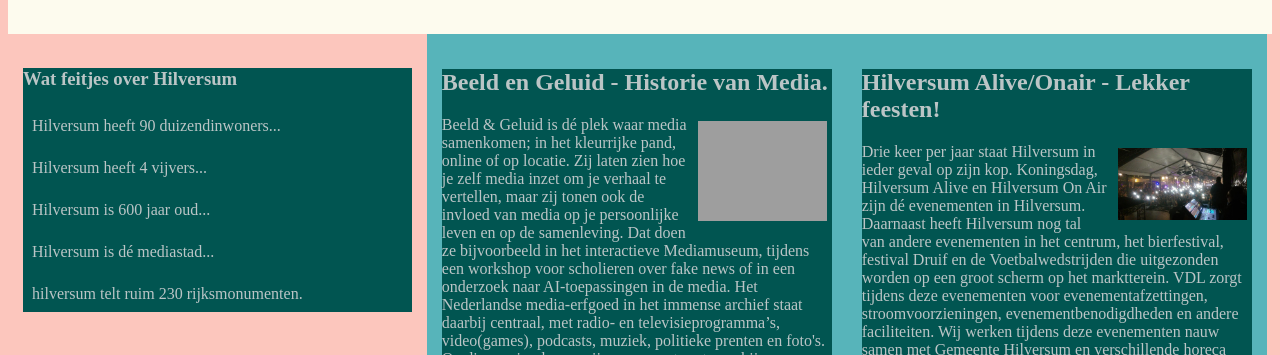
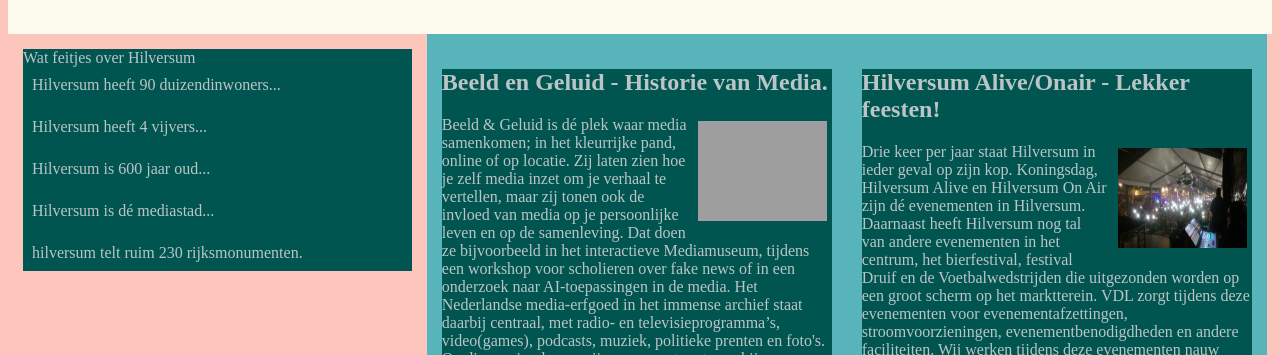
Before and after one commit to rdennisbrandon/hilverlive, a plain HTML site: page index.html in a window 1280 px wide. Shown: the part 597-952 px from the top of the page. Drawn offline with Linux system fonts and the light colour scheme; grey boxes are pictures that could not be loaded.

Commit message:
Update index.html

```diff
--- a/index.html
+++ b/index.html
@@ -102,11 +102,11 @@
     </head>
      <body>
       <div class="header">
-      <header><h1><img src="hilversumfoto.jpg" id="fotohil" title="Een bovenaanzicht van Hilversum vlakbij de St.Vituskerk" alt="Een foto van de St.Vituskerk en omgeving van bovenaf."><strike>Hillywood</strike> Hilversum - where the magic happens</h1></div></header>
+      <header><h1><img src="hilversumfoto.jpg" id="fotohil" title="Een bovenaanzicht van Hilversum vlakbij de St.Vituskerk" alt="Een foto van de St.Vituskerk en omgeving van bovenaf." width="100%"><strike>Hillywood</strike> Hilversum - where the magic happens</h1></header></div>
       <div class="col-4 menu">
         <div class="row">
           <ul>
-          <th><h3>Wat feitjes over Hilversum</h3></th>
+          <th>Wat feitjes over Hilversum</th>
           <li>Hilversum heeft 90 duizendinwoners...</li>
           <li>Hilversum heeft 4 vijvers...</li>
           <li>Hilversum is 600 jaar oud...</li>
@@ -122,7 +122,7 @@
           </div></div>
           <div class="col-6"><div id="inhoud2">
             <h1 id="titel2">Hilversum Alive/Onair - Lekker feesten!</h1>
-            <p><img src="beeldengeluid2.jpg" id="foto2"  title="Feesttent van Hilversum Alive" alt="Mensen aan het feesten in een feestent van Hilversum Alive"> Drie keer per jaar staat Hilversum in ieder geval op zijn kop. Koningsdag, Hilversum Alive en Hilversum On Air zijn dé evenementen in Hilversum. Daarnaast heeft Hilversum nog tal van andere evenementen in het centrum, het bierfestival, festival Druif en de Voetbalwedstrijden die uitgezonden worden op een groot scherm op het marktterein. VDL zorgt tijdens deze evenementen voor evenementafzettingen, stroomvoorzieningen, evenementbenodigdheden en andere faciliteiten. Wij werken tijdens deze evenementen nauw samen met Gemeente Hilversum en verschillende horeca ondernemers.</p>
+            <p><img src="beeldengeluid2.jpg" id="foto2"  title="Feesttent van Hilversum Alive" alt="Mensen aan het feesten in een feestent van Hilversum Alive" width="250px" height="100px"> Drie keer per jaar staat Hilversum in ieder geval op zijn kop. Koningsdag, Hilversum Alive en Hilversum On Air zijn dé evenementen in Hilversum. Daarnaast heeft Hilversum nog tal van andere evenementen in het centrum, het bierfestival, festival Druif en de Voetbalwedstrijden die uitgezonden worden op een groot scherm op het marktterein. VDL zorgt tijdens deze evenementen voor evenementafzettingen, stroomvoorzieningen, evenementbenodigdheden en andere faciliteiten. Wij werken tijdens deze evenementen nauw samen met Gemeente Hilversum en verschillende horeca ondernemers.</p>
           </div></div></section>
         <footer>&copy;Raymichael Hazel - 2025 - NHA Opleidingen</footer>
     </body>
```
